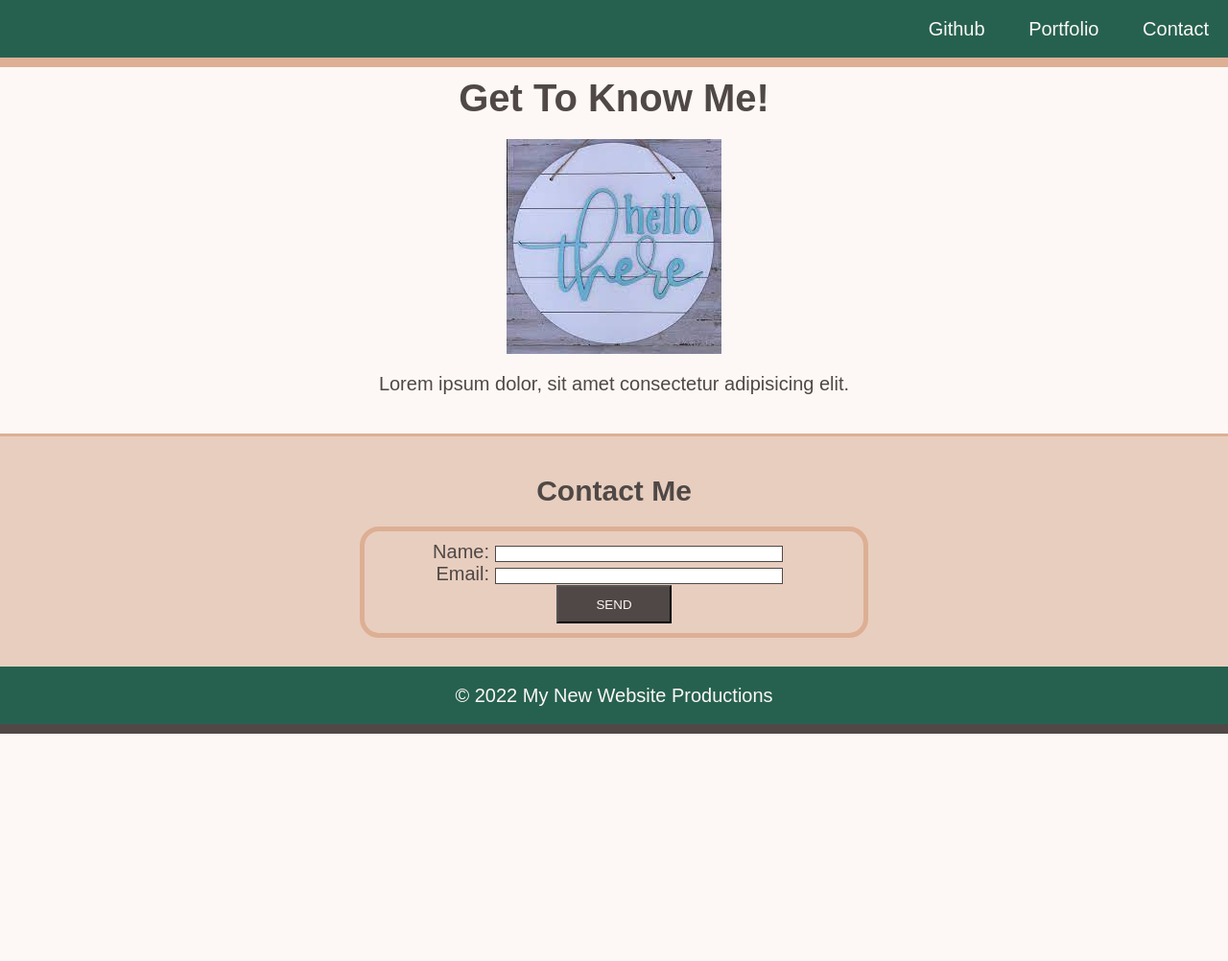
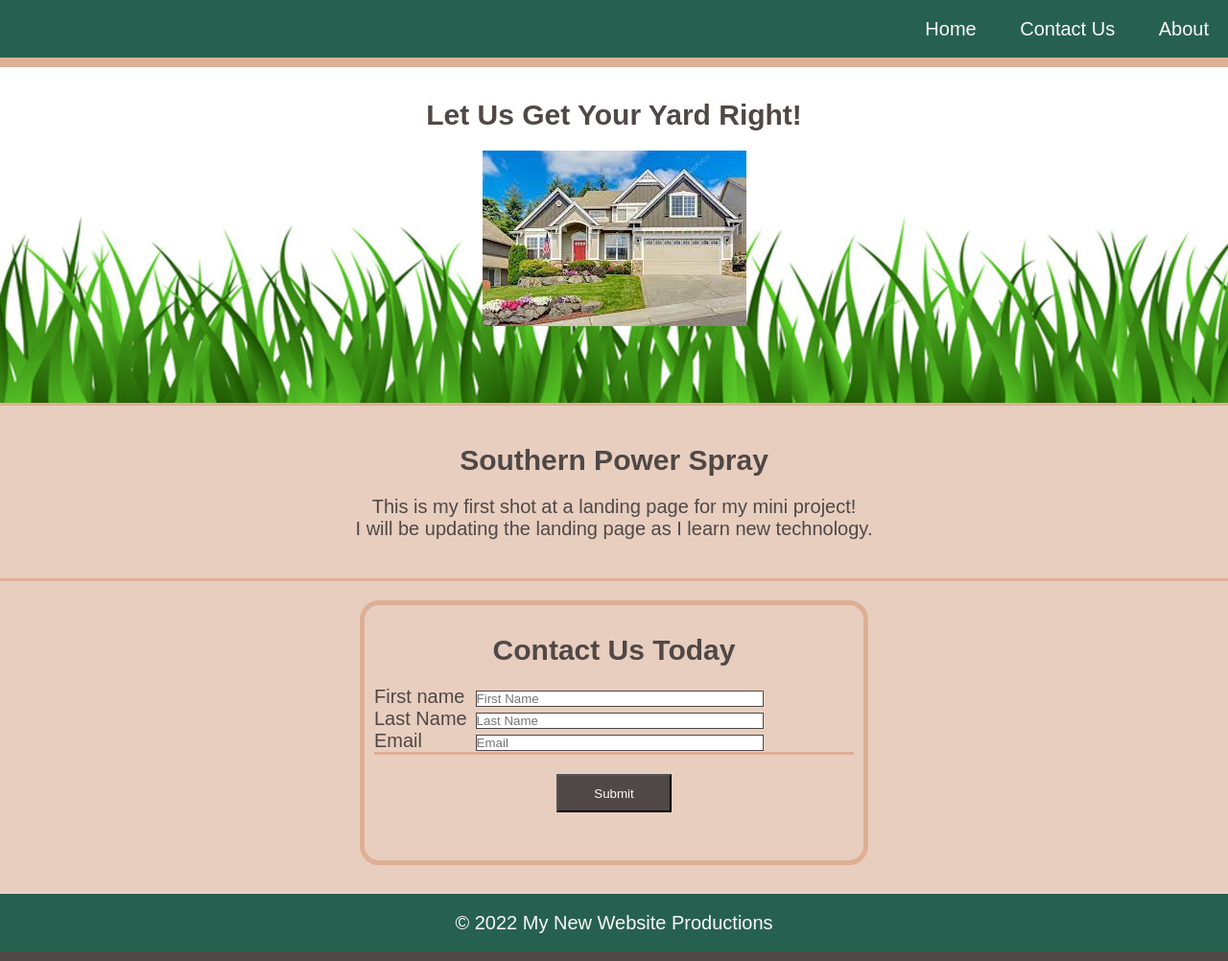
Before and after one commit to Rilaey/Landing-Page, a plain HTML site: page Main/index.html in a window 1280 px wide. Shown: the whole page at 96% size. Before the commit the page ends 800 px from the top, so only its background shows below. Drawn offline with Linux system fonts and the light colour scheme.

Commit message:
added a new stylesheet and rebranded the html

```diff
--- /dev/null
+++ b/Main/assets/css/newstyle.css
@@ -0,0 +1,122 @@
+/* Universal Selector */
+* {
+    margin:0;
+    padding:0;
+  }
+
+  /* Element Selectors */
+  body {
+    position: relative;
+    font-family: "Goudy Bookletter 1911", sans-serif;
+    font-size: 20px;
+    background-color: #FDF8F5;
+    color: #4F4846;
+  }
+
+  h1,
+  h2 {
+    margin: 20px;
+    text-align: center;
+  }
+
+  main {
+    padding: 60px 0;
+  }
+
+  li {
+    display: inline;
+    padding: 0px 20px;
+    text-decoration: none;
+  }
+
+  a {
+    text-decoration: none;
+    color: #FDF8F5;
+  }
+
+  header,
+  footer {
+    height: 60px;
+    width: 100%;
+    line-height: 60px;
+    background-color: #266150;
+  }
+
+  header {
+    position: fixed;
+    border-bottom: 10px solid #DDAF94;
+  }
+
+  footer {
+    position: absolute;
+    margin-top: 0;
+    bottom: 0;
+    border-bottom: 10px solid #4F4846;
+    color: #FDF8F5;
+  }
+
+  figure {
+    margin-bottom: 40px;
+  }
+
+  img {
+    display: block;
+    margin: 20px auto;
+  }
+
+  section {
+    margin-bottom: 0;
+    padding: 20px 10px 40px 10px;
+    border-top: 3px solid #DDAF94;
+    background-color:  #E8CEBF;
+  }
+
+  form {
+    /* Center the form on the page */
+    margin: 0 auto;
+    width: 500px;
+    padding: 10px;
+    border: 5px solid #DDAF94;
+    border-radius: 20px;
+  }
+
+  label {
+    display: inline-block;
+    width: 100px;
+  }
+
+  input,
+  textarea {
+    box-sizing: border-box;
+    width: 300px;
+    border: 1px solid #4F4846;
+  }
+
+  textarea {
+    vertical-align: top;
+    height: 60px;
+  }
+
+  button {
+    height: 40px;
+    width: 120px;
+    background-color: #4F4846;
+    color: #FDF8F5;
+  }
+
+  /* Class Selectors */
+  .text-center {
+    text-align: center;
+  }
+
+  .text-right {
+    text-align: right;
+  }
+
+  .contact {
+    text-align: center;
+  }
+
+  .main {
+    background-image: url(grass.jpeg);
+  }
--- a/Main/index.html
+++ b/Main/index.html
@@ -1,9 +1,9 @@
 <!DOCTYPE html>
 <html lang="en-US">
   <head>
-  <meta charset="UTF-8">
-  <meta name="viewport" content="width=device-width, initial-scale=1.0">
-  <link rel="stylesheet" type="text/css" href="./assets/css/style.css">
+    <meta charset="UTF-8" />
+    <meta name="viewport" content="width=device-width, initial-scale=1.0" />
+    <link rel="stylesheet" type="text/css" href="./assets/css/newstyle.css" />
     <title>Riley's Landing Page</title>
   </head>
 
@@ -11,42 +11,49 @@
     <header>
       <nav class="text-right">
         <ul>
-        <li> <a href="https://github.com/">Github</a></li>
-        <li> <a href="#">Portfolio</a></li>
-        <li> <a href="#contact">Contact</a></li>
+          <li><a href="index.hmtl">Home</a></li>
+          <li><a href="index.html">Contact Us</a></li>
+          <li><a href="index.html">About</a></li>
         </ul>
       </nav>
     </header>
 
     <main>
-    <h1 class="text-center">Get To Know Me!</h1>
+      <section class="main">
+      <h1 class="text-center">Let Us Get Your Yard Right!</h1>
       <figure>
-      <img src="./assets/images/hello-sign.jpeg" alt="Graphic with Coming Soon text">
-      <figcaption class="text-center">Lorem ipsum dolor, sit amet consectetur adipisicing elit.</figcaption>
+        <img src="./assets/images/landscaping-pic.jpeg" alt="outside of a house">
         </figure>
-    <section id="contact">
-      <h2 class="text-center">Contact Me</h2>
+      </section>
+
+    <section class="contact">
+      <h2>Southern Power Spray</h2>
+        <p>This is my first shot at a landing page for my mini project!</p>
+        <p>I will be updating the landing page as I learn new technology.</p>
+    </section>
+
+    <section class="contactForm">
       <form>
-        <ul>
-          <li>
-            <label class="text-right" for="name">Name:</label>
-            <input type="text" id="name" name="user-name">
-          </li>
-          <li>
-            <label class="text-right" for="email">Email:</label>
-            <input type="text" id="email" name="user-email">
-          </li>
-        </ul>
-        <div class="text-center">
-          <button type="submit">SEND</button>
-        </div>
+        <h2>Contact Us Today</h2>
+          <label for="fname">First name</label>
+            <input type="text" id="fname" name="firstname" placeholder="First Name">
+          <br>
+          <label for="lname">Last Name</label>
+            <input type="text" id="lname" name="lastname" placeholder="Last Name">
+          <br>
+          <label for="email">Email</label>
+            <input type="text" id="email" name="email" placeholder="Email">
+          <br>
+          <section class="text-center">
+            <button type="submit">Submit</button>
+          </section>
       </form>
     </section>
+
     </main>
 
     <footer class="text-center">
       © 2022 My New Website Productions
     </footer>
-
   </body>
 </html>
```
Also changed, not shown: Main/assets/css/grass.jpeg (added), Main/assets/images/landscaping-pic.jpeg (added). Lines whose indentation alone changed are shown as unchanged.
